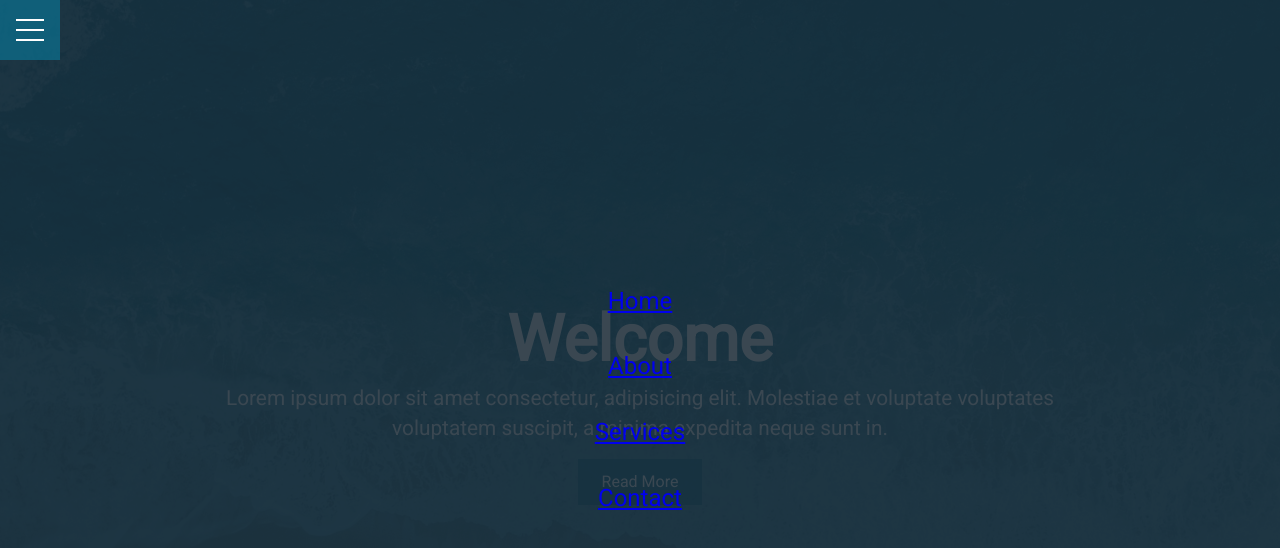
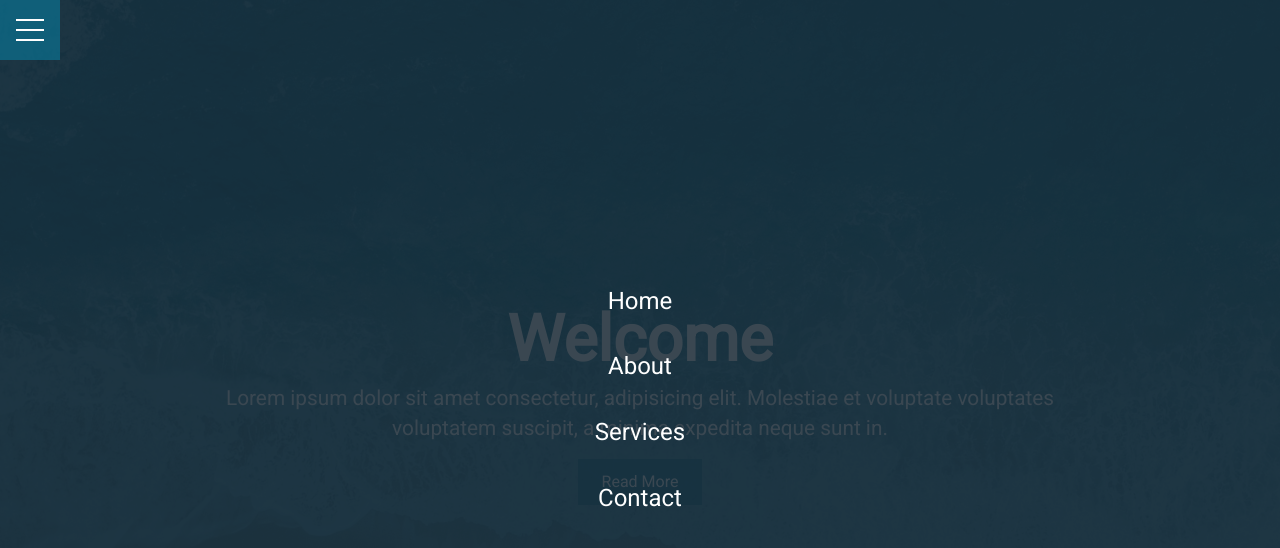
Before and after one commit to alan-nguyen/hamburger-menu, a plain HTML site: page index.html in a window 1280 px wide. Drawn offline with Linux system fonts and the light colour scheme.

Commit message:
Style anchor inside list

```diff
--- a/css/menu.css
+++ b/css/menu.css
@@ -115,3 +115,13 @@
   font-size: 1.5rem;
   padding: 1rem;
 }
+
+.menu-wrap .menu > div > div > ul > li > a {
+  color: inherit;
+  text-decoration: none;
+  transition: color 0.4s ease;
+}
+
+.menu-wrap .menu > div > div > ul > li > a:hover {
+  color: var(--secondary-color);
+}
```
